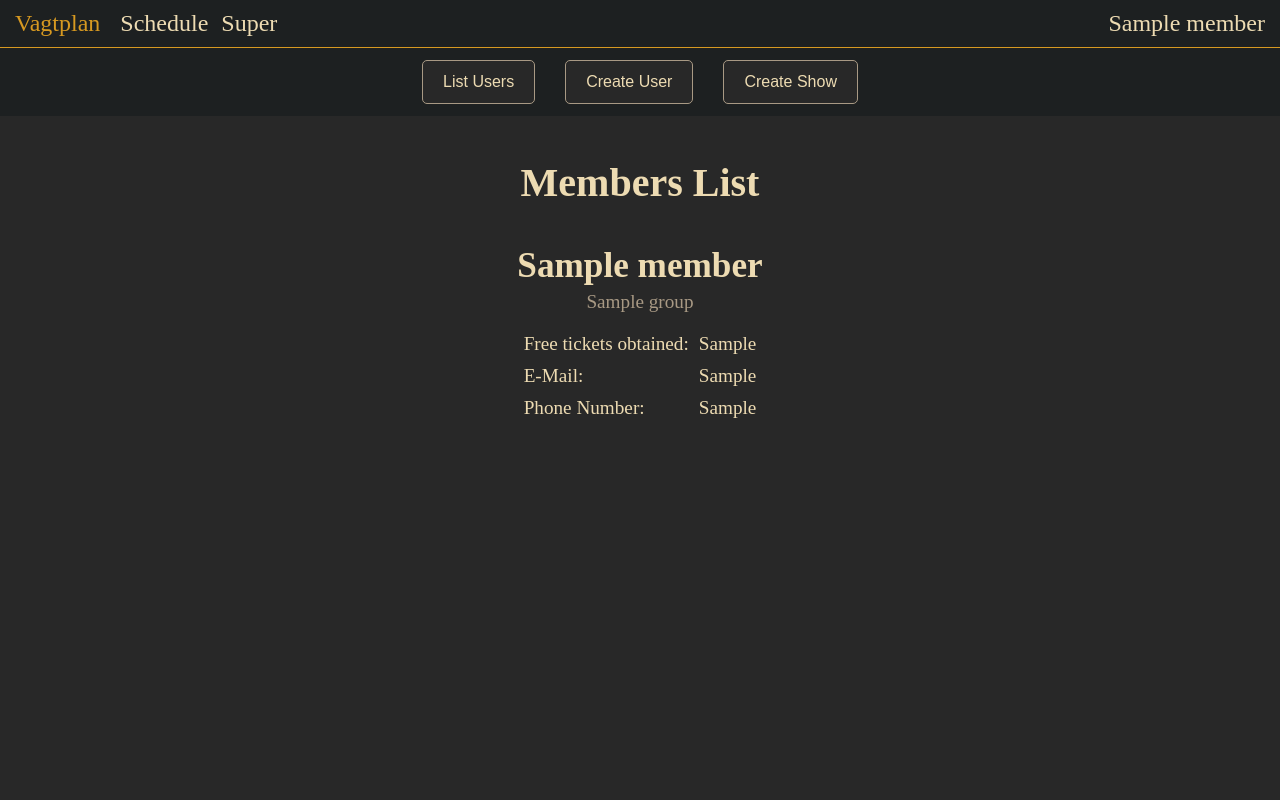
After one commit to mikkn21/DM571Project, a Django app: template website/templates/website/list_users.html in a window 1280 px wide. The commit adds this page. Run offline with Django 4.2, Linux system fonts and the light colour scheme; the template is opened without the code that fills it: most values are stand-ins (such as "Sample title", 1, 10 or a date in 2020).

Commit message:
List users

```diff
--- a/website/models/member.py
+++ b/website/models/member.py
@@ -18,7 +18,6 @@ class Member:
         self.groups: List[GroupType] = []
         self.shifts_completed: Dict[int] = {group_type: 0 for group_type in GroupType}
         self.is_super = False
-
 
     def get_free_tickets_remaining_count(self) -> int:
         return self.obtained_free_tickets
--- /dev/null
+++ b/website/static/website/list_users.css
@@ -0,0 +1,47 @@
+
+h1 {
+    font-size: 2.5rem;
+    text-align: center;
+}
+
+#members {
+    display: flex;
+    flex-flow: column nowrap;
+    gap: 40px;
+    margin: 40px 0;
+}
+
+.member {
+    display: flex;
+    flex-flow: column nowrap;
+    align-items: center;
+    border-bottom: 1px solid var(--fg4);
+    gap: 20px;
+    padding-bottom: 40px;
+    font-size: 1.2rem;
+}
+
+.member:last-child {
+    border-bottom: none;
+    padding-bottom: 0;
+}
+
+.member-name {
+    margin: 0;
+    margin-bottom: 5px;
+    font-size: 2.2rem;
+}
+
+.member-groups {
+    color: var(--fg4);
+    display: flex;
+    flex-flow: row wrap;
+    gap: 1.5rem;
+    justify-content: center;
+}
+
+.member-info-container {
+    display: grid;
+    grid-template-columns: 1fr auto;
+    gap: 10px;
+}
--- a/website/static/website/main.css
+++ b/website/static/website/main.css
@@ -2,6 +2,7 @@
     --bg: #282828;
     --bg1: #1d2021;
     --text: #eddbb2;
+    --fg4: #a89984;
     --orange: #d65d0e;
     --green: #98971a;
     --blue: #458588;
@@ -9,6 +10,7 @@
     --gray: #a89984;
     --yellow: #d79921;
     --aqua: #689d6a;
+    --purple: #b16286;
 }
 
 html,body {
--- a/website/templates/website/admin_base.html
+++ b/website/templates/website/admin_base.html
@@ -9,13 +9,13 @@
 {% block content %}
     <div class = "sidepanel">
         <div class = "sidepanel-options" >
-            <a href='/super'>
+            <a href='/super/list_users'>
                 <button>List Users</button>
               </a>
-              <a href='/create_user'>
+              <a href='/super/create_user'>
                  <button>Create User</button>
               </a>
-              <a href='/create_show'>
+              <a href='/super/create_show'>
                 <button>Create Show</button>
               </a>
         </div>
--- /dev/null
+++ b/website/templates/website/list_users.html
@@ -0,0 +1,33 @@
+{% extends 'website/admin_base.html' %}
+{% load static %}
+
+{% block title %} List Users {% endblock %}
+
+{% block admin_styles %}
+    <link rel="stylesheet" href="{% static 'website/list_users.css' %}" />
+{% endblock %}
+
+{% block admin_content %}
+<h1>Members List</h1>
+
+<div id="members">
+    {% for member in members %}
+    <div class="member">
+        <div>
+            <h2 class="member-name">{{member.name}}</h2>
+            <div class="member-groups">
+                {% for group in member.groups_str %}
+                <span class="member-group">{{ group }}</span>
+                {% endfor %}
+            </div>
+        </div>
+        <div class="member-info-container">
+            <span>Free tickets obtained:</span><span>{{member.obtained_free_tickets}}</span>
+            <span>E-Mail:</span><span>{{member.obtained_free_tickets}}</span>
+            <span>Phone Number:</span><span>{{member.obtained_free_tickets}}</span>
+        </div>
+    </div>
+    {% endfor %}
+</div>
+
+{% endblock %}
--- a/website/urls.py
+++ b/website/urls.py
@@ -9,9 +9,10 @@ urlpatterns = [
     path("logout/", views.logout, name="logout"),
     path("about_supers/", views.about_supers, name="about_supers"),
     path("super/", views.super, name="super"),
-    path("create_user/", views.create_user, name="create_user"),
-    path("create_show/", views.create_show, name="create_show"),
+    path("super/create_user/", views.create_user, name="create_user"),
+    path("super/create_show/", views.create_show, name="create_show"),
     path("process_login/", views.process_login, name="process_login"),
     path("book-shift/", views.book_shift, name="book_shift"),
     path("cancel-shift/", views.cancel_shift, name="cancel_shift"),
+    path("super/list_users/", views.list_users, name="list_users"),
 ]
```
Also changed, not shown: website/views.py (+8 -0 lines).
